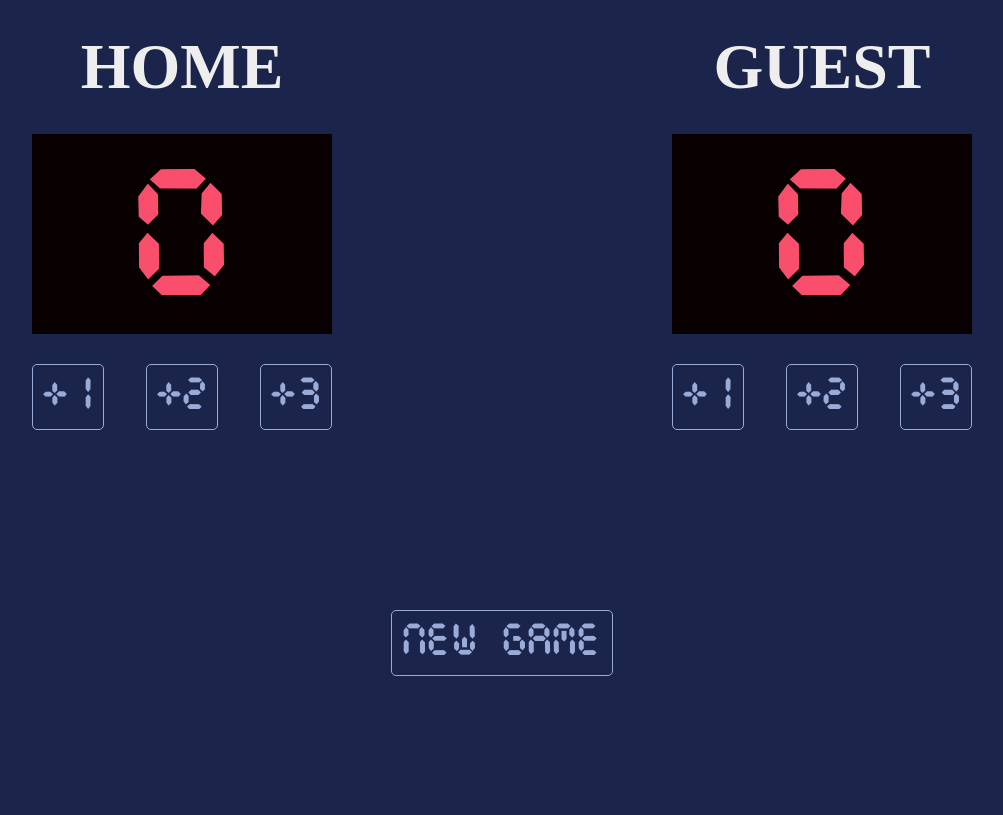
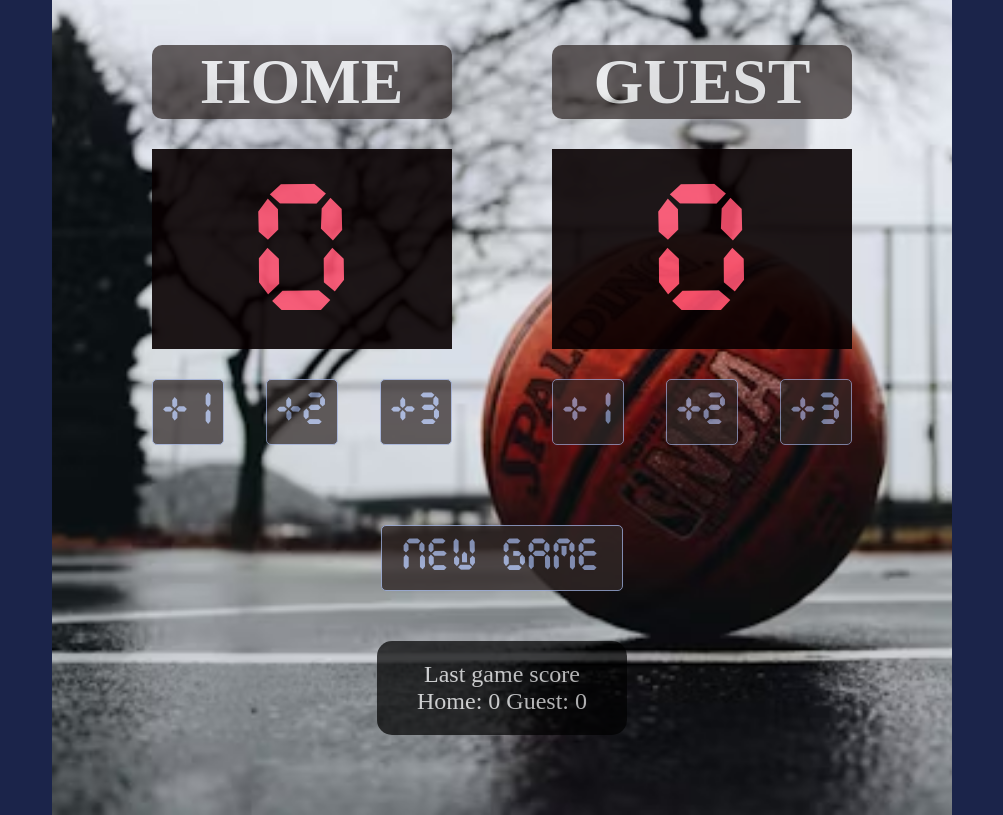
Before and after one commit to FilipSzkarlat/Basketball-Scoreboard, a plain HTML site: page index.html in a window 1280 px wide. Both pictures are taken after a click on the button "New game". Shown: the whole page, without its empty margins (138-1141 px from the left). Drawn offline with Linux system fonts and the light colour scheme.

Commit message:
new design

```diff
--- a/app.js
+++ b/app.js
@@ -8,6 +8,9 @@ const scoreHomeEL = document.querySelector(".scoreHome");
 const scoreGuestEL = document.querySelector(".scoreGuest");
 const newBtn = document.querySelector(".new-btn");
 let scoreHome = 0;
+const lastGame = document.querySelector(".last-game");
+const homeLastGameScore = document.querySelector(".home-last-game");
+const guestLastGameScore = document.querySelector(".guest-last-game");
 let scoreGuest = 0;
 
 OneForHomeEl.addEventListener("click", function () {
@@ -47,11 +50,14 @@ ThreeForGuestEl.addEventListener("click", function () {
 });
 
 newBtn.addEventListener("click", function () {
+  homeLastGameScore.textContent = scoreHome;
+  guestLastGameScore.textContent = scoreGuest;
   scoreGuest = 0;
   scoreHome = 0;
   scoreGuestEL.textContent = scoreGuest;
   scoreHomeEL.textContent = scoreHome;
   checkTheLeader();
+  lastGame.classList.remove("hidden");
 });
 
 function checkTheLeader() {
--- a/index.html
+++ b/index.html
@@ -28,8 +28,14 @@
           </div>
         </div>
       </div>
-
       <button class="new-btn">New game</button>
+      <div class="last-game hidden">
+        <p>Last game score</p>
+        <p>
+          Home: <span class="home-last-game"></span> Guest:
+          <span class="guest-last-game"></span>
+        </p>
+      </div>
     </div>
     <script src="app.js"></script>
   </body>
--- a/style..css
+++ b/style..css
@@ -11,20 +11,29 @@
 
 body {
   background-color: #1b244a;
+  display: flex;
+  align-items: center;
+  justify-content: center;
+  height: 100vh;
 }
 
 .container {
   display: flex;
   flex-direction: column;
   align-items: center;
-  height: 100vh;
   color: #eeeeee;
+  background-image: url(basketball.avif);
+  background-size: cover;
+  padding: 30px 100px;
+  text-shadow: 0 0 1px black;
 }
 
 .score-boards {
   display: flex;
   width: 100%;
+  gap: 100px;
   justify-content: space-around;
+  opacity: 0.9;
 }
 
 h3 {
@@ -35,6 +44,13 @@ h3 {
 .home-container,
 .guest-container {
   text-align: center;
+}
+
+.home-container h3,
+.guest-container h3 {
+  background-color: #302726;
+  border-radius: 10px;
+  opacity: 0.8;
 }
 
 .scoreHome,
@@ -59,7 +75,8 @@ h3 {
 
 button {
   font-family: cursed-timer;
-  background-color: transparent;
+  background-color: #302726;
+  opacity: 0.8;
   border: solid 1px #9aabd8;
   color: #9aabd8;
   padding: 10px;
@@ -75,11 +92,26 @@ button:hover {
 }
 
 .new-btn {
-  justify-self: end;
-  position: relative;
-  top: 150px;
+  margin: 50px 0;
+  padding: 10px 20px;
 }
 
 .highlight {
-  border: 2px solid green;
+  border: 5px solid green;
 }
+
+.hidden {
+  display: none;
+}
+
+.last-game {
+  margin-top: 50px;
+  font-size: 1.5em;
+  text-align: center;
+  position: relative;
+  bottom: 50px;
+  background-color: black;
+  padding: 20px 40px;
+  border-radius: 15px;
+  opacity: 0.7;
+}
```
Also changed, not shown: basketball.avif (added).
